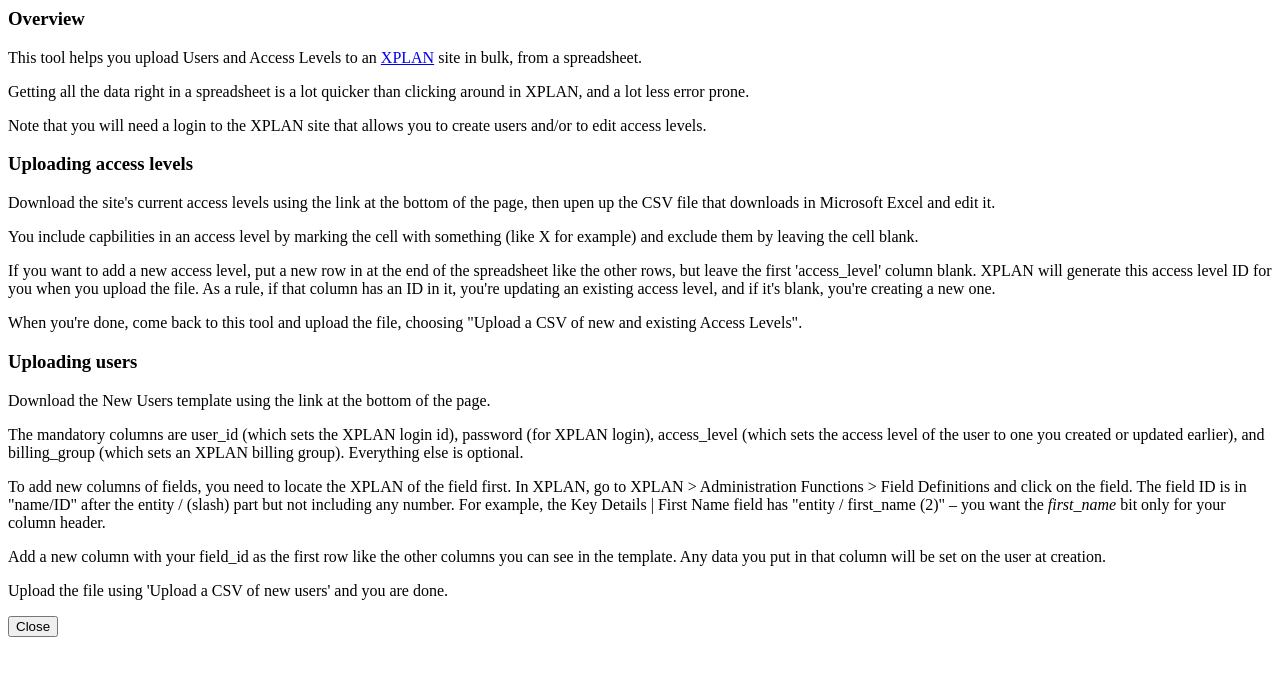
After one commit to novocaine/xit, a Flask app: template templates/help_modal.html in a window 1280 px wide. The commit adds this page. Shown: the top 676 px of the page. Run offline with Flask 2, Linux system fonts and the light colour scheme; the template is opened without the code that fills it, so the values that code supplies are empty; some libraries are stand-ins or nearby versions.

Commit message:
update readme, move modal help to separate template file

```diff
--- /dev/null
+++ b/templates/help_modal.html
@@ -0,0 +1,69 @@
+<!-- Modal -->
+<div class="modal fade" id="helpModal" tabindex="-1" role="dialog" aria-labelledby="myModalLabel">
+  <div class="modal-dialog" role="document">
+    <div class="modal-content">
+      <div class="modal-body">
+        <h3>Overview</h3>
+
+        <p>This tool helps you upload Users and Access Levels to an
+        <a href="https://www.iress.com/global/company/products/xplan/">XPLAN</a>
+        site in bulk, from a spreadsheet.</p>
+
+        <p>Getting all the data right in a spreadsheet is a lot quicker than
+        clicking around in XPLAN, and a lot less error prone.</p>
+
+        <p>Note that you will need a login to the XPLAN site that allows you
+        to create users and/or to edit access levels.</p>
+
+        <h3>Uploading access levels</h3>
+
+        <p>Download the site's current access levels using the link at the
+        bottom of the page, then upen up the CSV file that downloads in
+        Microsoft Excel and edit it.</p>
+
+        <p>You include capbilities in an access level by marking the cell
+        with something (like X for example) and exclude them by leaving the
+        cell blank.</p>
+
+        <p>If you want to add a new access level, put a new row in at the end
+        of the spreadsheet like the other rows, but leave the first
+        'access_level' column blank. XPLAN will generate this access level ID
+        for you when you upload the file. As a rule, if that column has an ID
+        in it, you're updating an existing access level, and if it's blank,
+        you're creating a new one.</p>
+
+        <p>When you're done, come back to this tool and upload the file,
+        choosing "Upload a CSV of new and existing Access Levels".</p>
+
+        <h3>Uploading users</h3>
+
+        <p>Download the New Users template using the link at the bottom of
+        the page.</p>
+
+        <p>The mandatory columns are user_id (which sets the XPLAN login id),
+        password (for XPLAN login), access_level (which sets the access level
+        of the user to one you created or updated earlier), and billing_group
+        (which sets an XPLAN billing group). Everything else is optional.</p>
+
+        <p>To add new columns of fields, you need to locate the XPLAN of the
+        field first. In XPLAN, go to XPLAN &gt; Administration Functions
+        &gt; Field Definitions and click on the field. The field ID is in
+        "name/ID" after the entity / (slash) part but not including any number.
+        For example, the Key Details | First Name field has "entity /
+        first_name (2)" &ndash; you want the <i>first_name</i> bit only for your
+        column header.</p>
+
+        <p>Add a new column with your field_id as the first row like the
+        other columns you can see in the template. Any data you put in that
+        column will be set on the user at creation.</p>
+
+        <p>Upload the file using 'Upload a CSV of new users' and you
+        are done.</p>
+
+      </div>
+      <div class="modal-footer">
+        <button type="button" class="btn btn-default" data-dismiss="modal">Close</button>
+      </div>
+    </div>
+  </div>
+</div>
```
Also changed, not shown: templates/home.html (+9 -58 lines), README.md.
